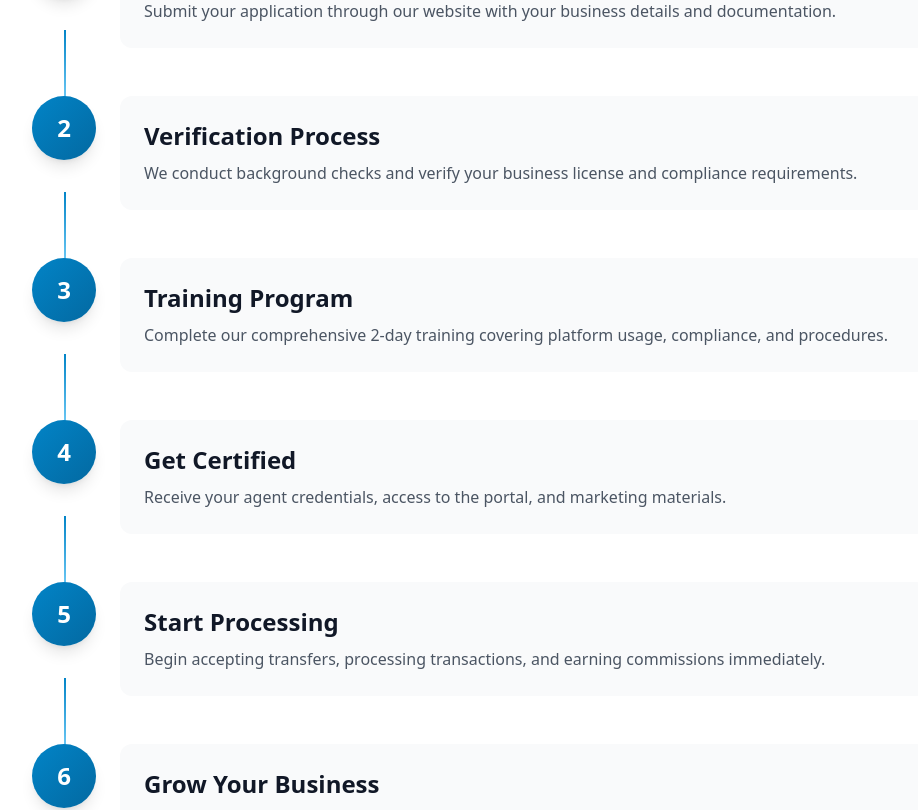
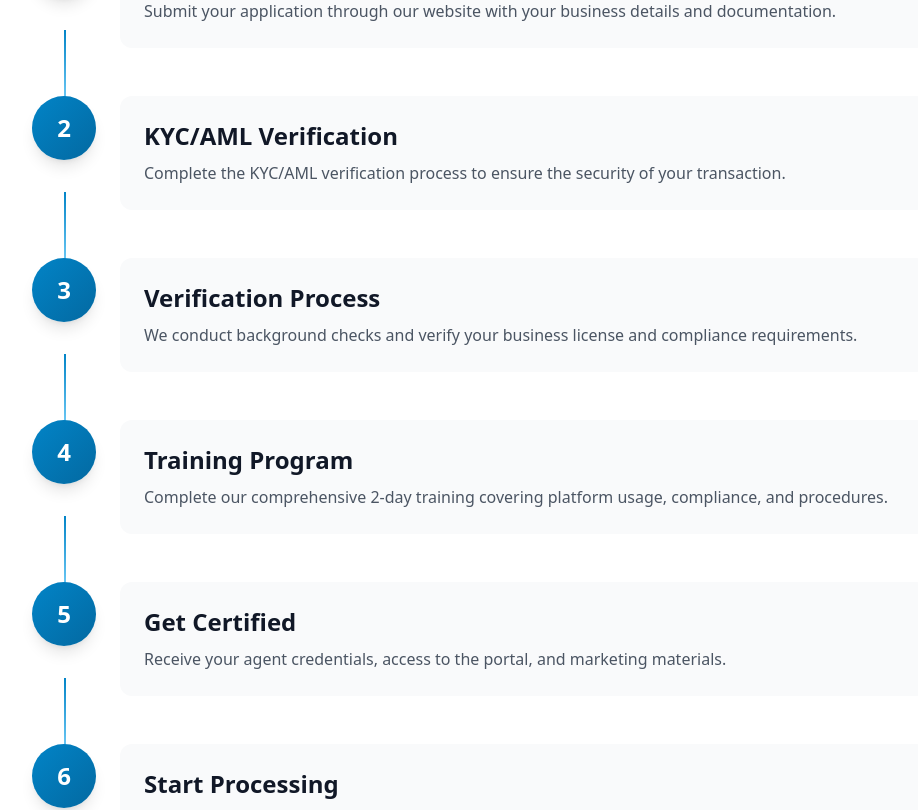
Before and after one commit to motumag/fpnewlandingpage, a React (Vite) app: page /agent in a window 1280 px wide. Shown: the part 2152-2962 px from the top of the page, without its empty margins (160-1078 px from the left). Built offline with nearby package versions, Linux system fonts and the light colour scheme.

Commit message:
added kyc

```diff
--- a/src/pages/Agent.jsx
+++ b/src/pages/Agent.jsx
@@ -66,26 +66,31 @@ const Agent = () => {
     },
     {
       step: "2",
+      title: "KYC/AML Verification",
+      description: "Complete the KYC/AML verification process to ensure the security of your transaction."
+    },
+    {
+      step: "3",
       title: "Verification Process",
       description: "We conduct background checks and verify your business license and compliance requirements."
     },
     {
-      step: "3",
+      step: "4",
       title: "Training Program",
       description: "Complete our comprehensive 2-day training covering platform usage, compliance, and procedures."
     },
     {
-      step: "4",
+      step: "5",
       title: "Get Certified",
       description: "Receive your agent credentials, access to the portal, and marketing materials."
     },
     {
-      step: "5",
+      step: "6",
       title: "Start Processing",
       description: "Begin accepting transfers, processing transactions, and earning commissions immediately."
     },
     {
-      step: "6",
+      step: "7",
       title: "Grow Your Business",
       description: "Scale your operations, serve more customers, and increase your earnings over time."
     }
```
